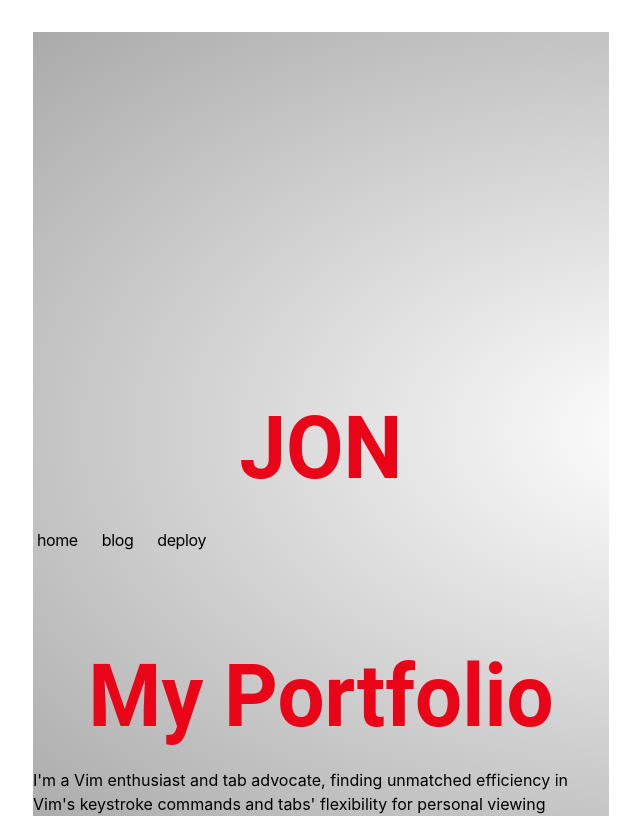
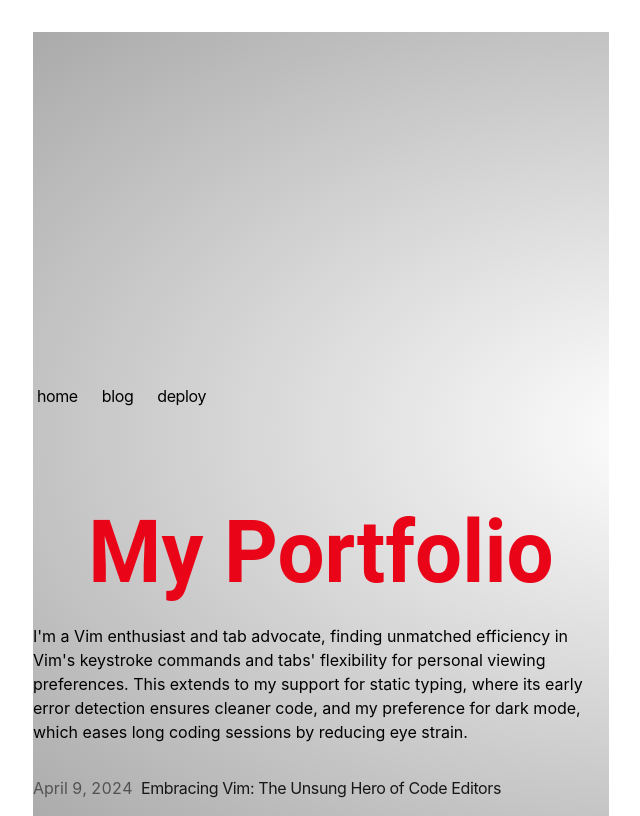
Before and after one commit to artera86/portfolio-starter-kit, a Next.js app: page / in a window 1280 px wide. Shown: the top 816 px of the page, without its empty margins (319-959 px from the left). Built offline with nearby package versions, Linux system fonts and the light colour scheme.

Commit message:
Update layout.tsx

```diff
--- a/app/layout.tsx
+++ b/app/layout.tsx
@@ -54,7 +54,7 @@ export default function RootLayout({
     >
       <body className="antialiased max-w-xl mx-4 mt-8 lg:mx-auto">
         <main className="flex-auto min-w-0 mt-6 flex flex-col px-2 md:px-0">
-          <div className="txt">JON</div>
+
           <Navbar />
           {children}
           <Footer />
```
